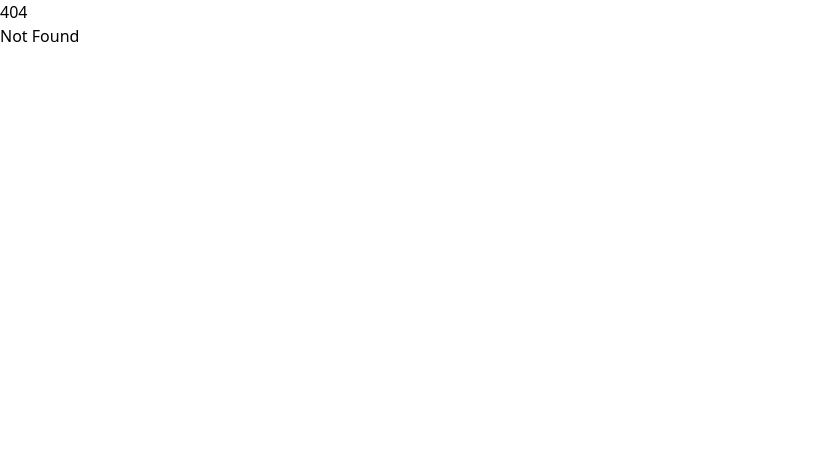
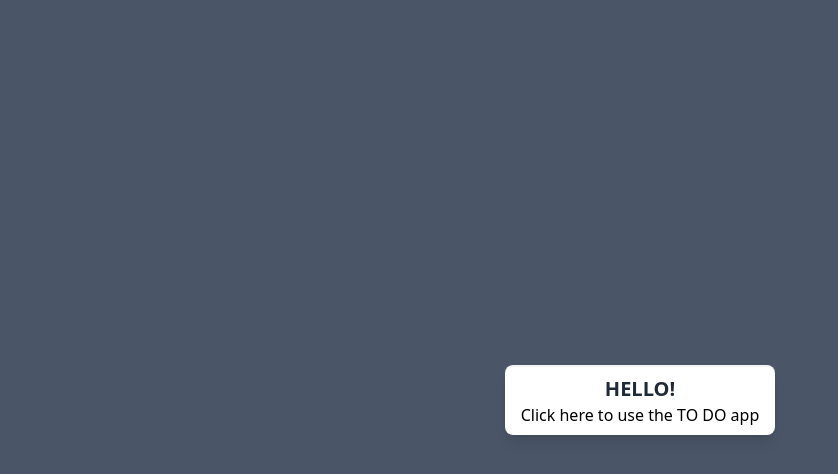
Before and after one commit to incucu/todo, a SvelteKit app: page / in a window 1280 px wide. Before the commit this address had no page. Shown: the top 474 px of the page, without its empty margins (0-838 px from the left). Built offline with nearby package versions, Linux system fonts and the light colour scheme.

Commit message:
Add some layout fixes

```diff
--- a/src/components/Sidebar.svelte
+++ b/src/components/Sidebar.svelte
@@ -1,11 +1,12 @@
 <script lang="ts">
+    import { page } from '$app/stores';
     import { showDates } from '../stores/stateStore';
     import { todoStore } from '../stores/todoStore';
 </script>
 
 <div class="fixed inset-y-0 left-0 z-30 w-64 overflow-y-auto bg-white shadow-lg">
+    {#if $page.params.id}
         <div class="px-4 py-2">
-        <!-- <h2 class="text-gray-800 font-bold text-base uppercase">Settings</h2> -->
             <label class="relative inline-flex items-center cursor-pointer mt-4">
                 <input
                     type="checkbox"
@@ -16,6 +17,7 @@
                 <span class="ml-3 text-sm font-medium text-gray-900">Toggle dates</span>
             </label>
         </div>
+    {/if}
     <div class="px-4 py-4">
         <div class="flex items-center">
             <input
--- a/src/components/TodoList.svelte
+++ b/src/components/TodoList.svelte
@@ -77,7 +77,7 @@
     <div class="max-w-xl mx-auto bg-white shadow-lg rounded-lg overflow-hidden mt-16 border-t-2 border-gray-100">
         <div class="px-4 py-4">
             <a href="/list" class="inline-block bg-teal-500 hover:bg-teal-700 text-white font-bold py-2 px-4 rounded">
-                <svg xmlns="http://www.w3.org/2000/svg" width="24" height="24" fill="currentColor" viewBox="0 0 32 32">
+                <svg xmlns="http://www.w3.org/2000/svg" width="14" height="14" fill="currentColor" viewBox="0 0 32 32">
                     <path d="M26.105,21.891c-0.229,0-0.439-0.131-0.529-0.346l0,0c-0.066-0.156-1.716-3.857-7.885-4.59 c-1.285-0.156-2.824-0.236-4.693-0.25v4.613c0,0.213-0.115,0.406-0.304,0.508c-0.188,0.098-0.413,0.084-0.588-0.033L0.254,13.815 C0.094,13.708,0,13.528,0,13.339c0-0.191,0.094-0.365,0.254-0.477l11.857-7.979c0.175-0.121,0.398-0.129,0.588-0.029 c0.19,0.102,0.303,0.295,0.303,0.502v4.293c2.578,0.336,13.674,2.33,13.674,11.674c0,0.271-0.191,0.508-0.459,0.562 C26.18,21.891,26.141,21.891,26.105,21.891z"/>
                 </svg>
             </a>
--- a/src/routes/+layout.svelte
+++ b/src/routes/+layout.svelte
@@ -2,4 +2,10 @@
   import "../app.css";
 </script>
 
+<style>
+  :global(html){
+      background-color: #4A5568;
+  }
+</style>
+
 <slot />
--- /dev/null
+++ b/src/routes/+page.svelte
@@ -0,0 +1,10 @@
+<div class="flex justify-center items-center h-screen">
+    <div class="max-w-xl bg-white shadow-lg rounded-lg overflow-hidden border-t-2 border-gray-100">
+        <div class="px-4 py-2">
+            <h1 class="text-gray-800 font-bold text-xl uppercase text-center">Hello!</h1>
+            <div class="text-center">
+                <a href="/list">Click here to use the TO DO app</a>
+            </div>
+        </div>
+    </div>
+</div>
--- a/src/routes/list/+layout.svelte
+++ b/src/routes/list/+layout.svelte
@@ -3,11 +3,5 @@
 
 </script>
 
-<style>
-    :global(html){
-        background-color: #4A5568;
-    }
-</style>
-
 <Sidebar />
 <slot />
```
Lines whose indentation alone changed are shown as unchanged.
